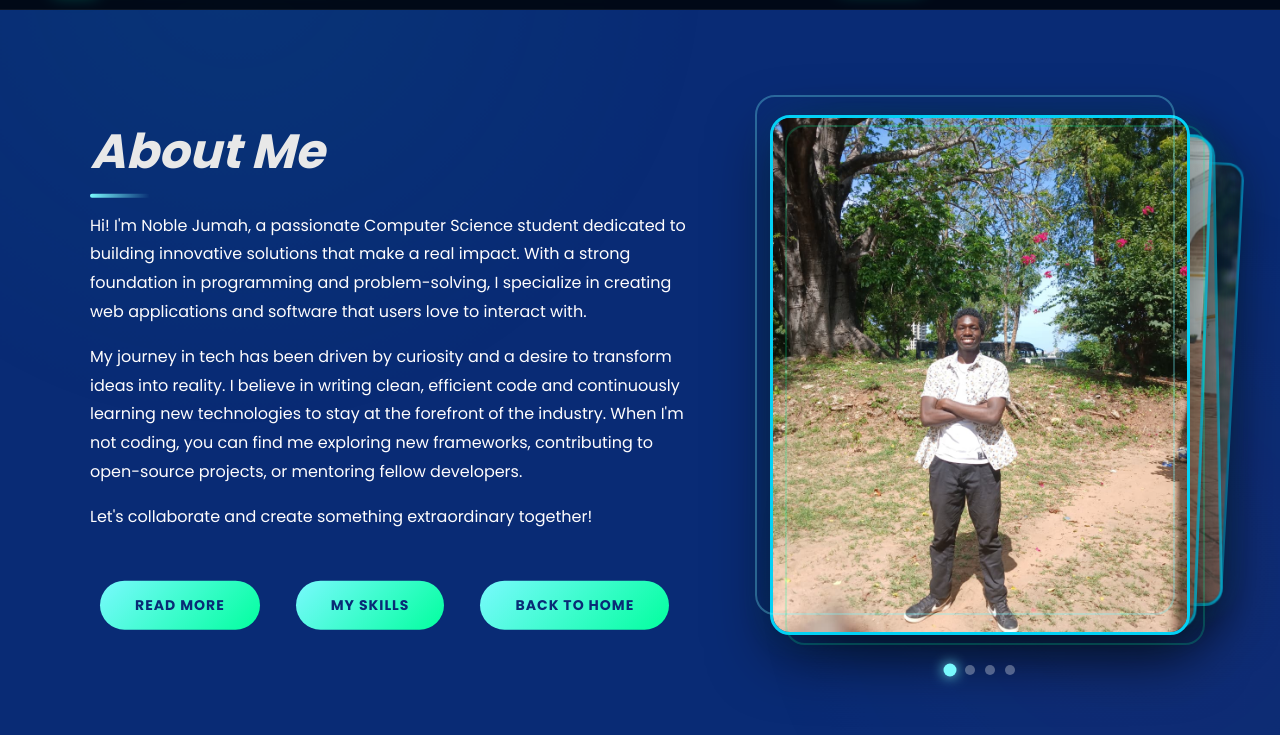
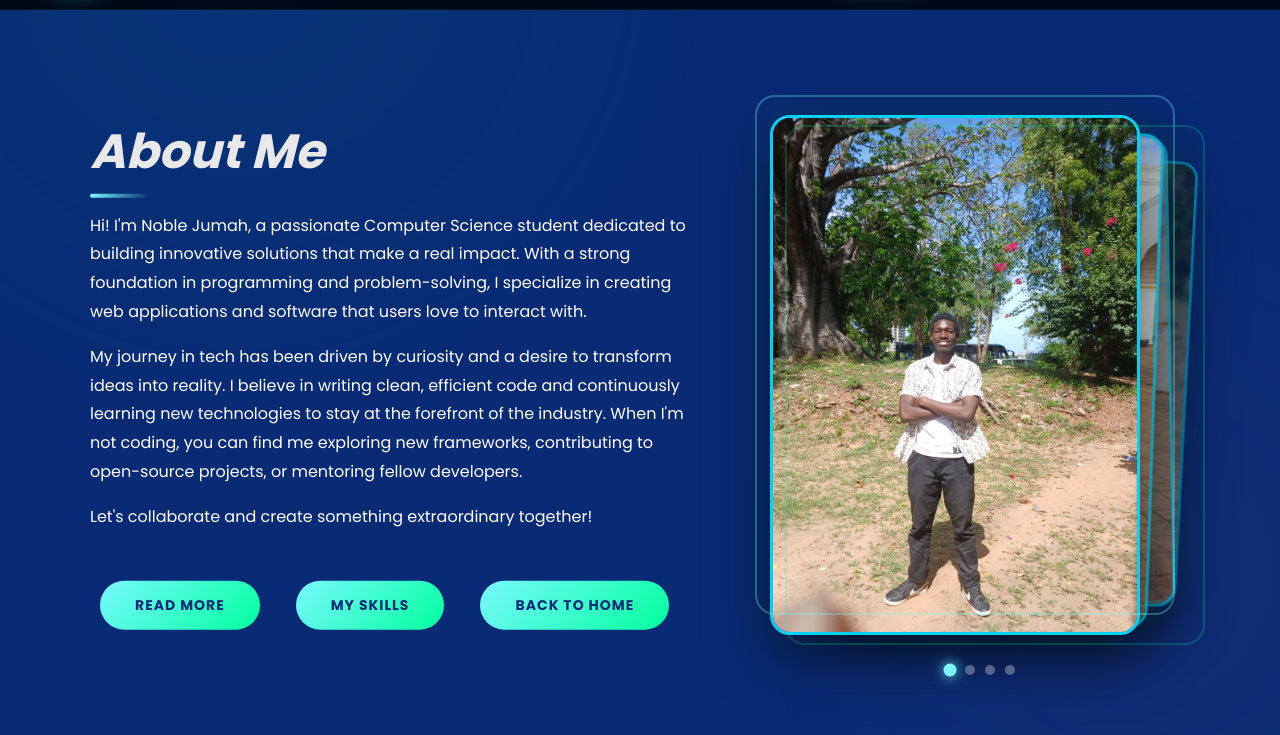
Before and after one commit to Alexjumah/Noble-s-portfolio, a plain HTML site: page aboutme.html in a window 1280 px wide. Shown: the part 65-800 px from the top of the page. Drawn offline with Linux system fonts and the light colour scheme.

Commit message:
image gallery

```diff
--- a/aboutme.css
+++ b/aboutme.css
@@ -71,7 +71,7 @@
     position: absolute;
     top: 0;
     left: 0;
-    width: 420px;
+    width: 370px;
     height: 520px;
     object-fit: cover;
     border-radius: 20px;
```
